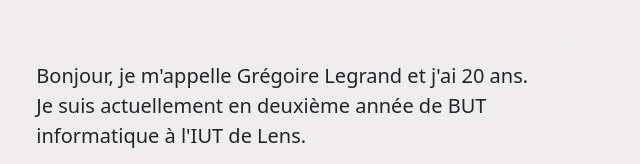
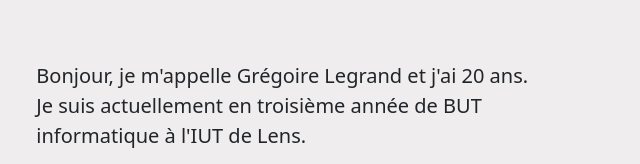
Before and after one commit to darkmelia/Portfolio, a plain HTML site: page index.html in a window 1280 px wide. Shown: the part 699-863 px from the top of the page, 490-1130 px from the left. Drawn offline with nearby package versions, Linux system fonts and the light colour scheme.

Commit message:
:label: Update année

```diff
--- a/index.html
+++ b/index.html
@@ -65,7 +65,7 @@
           </div>
           <div class="col-md-8">
             <div class="card-body">
-            <p class="text-start fs-5">Bonjour, je m'appelle Grégoire Legrand et j'ai 20 ans. Je suis actuellement en deuxième année de BUT informatique à l'IUT de Lens.</p>
+              <p class="text-start fs-5">Bonjour, je m'appelle Grégoire Legrand et j'ai 20 ans. Je suis actuellement en troisième année de BUT informatique à l'IUT de Lens.</p>
               <p class="text-start fs-5">Mon objectif est de devenir développeur web et j'ai hâte de me lancer dans cette carrière passionnante. J'aime apprendre de nouvelles technologies. Je suis capable de travailler efficacement en équipe.</p>
               <p class="text-start fs-5">Je suis impatient de développer mes compétences en tant que développeur web et de créer des choses qui seront utilisées par des millions de personnes à travers le monde.</p>
             </div>
```
Lines whose indentation alone changed are shown as unchanged.
